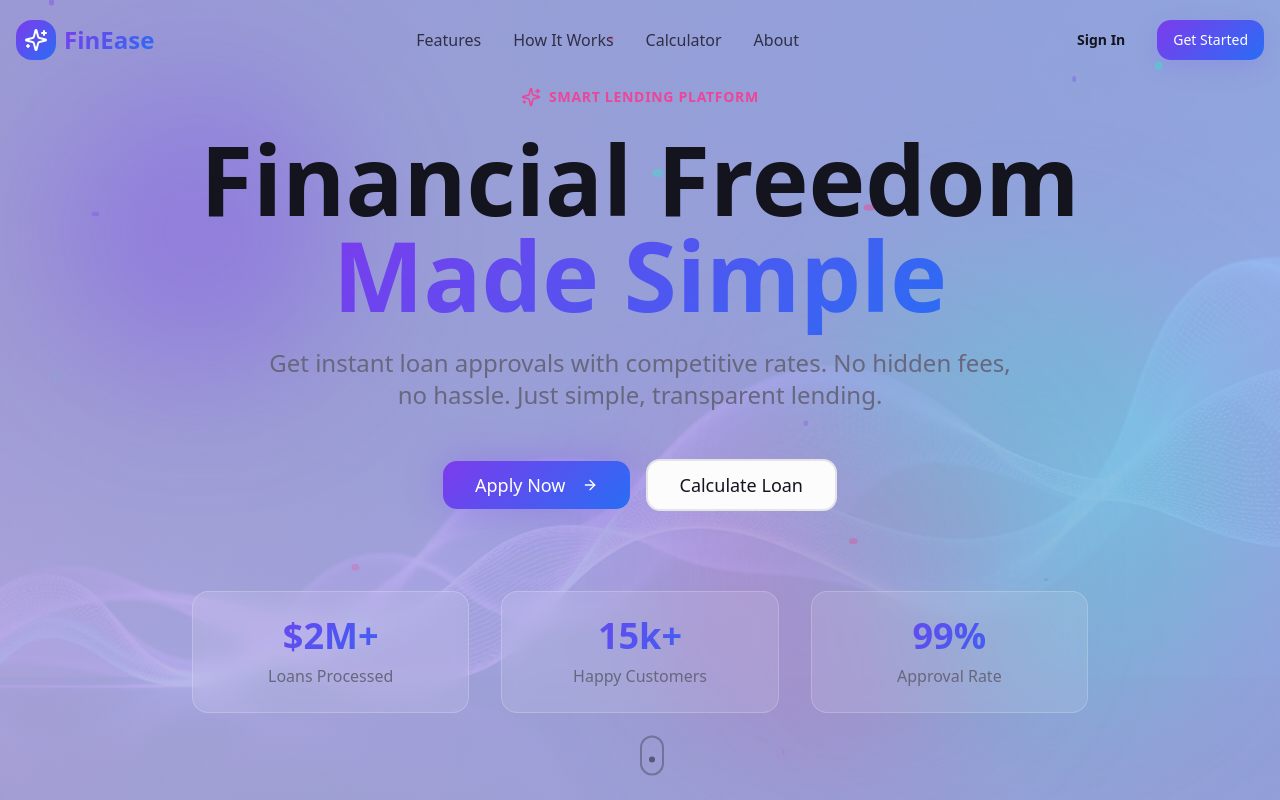
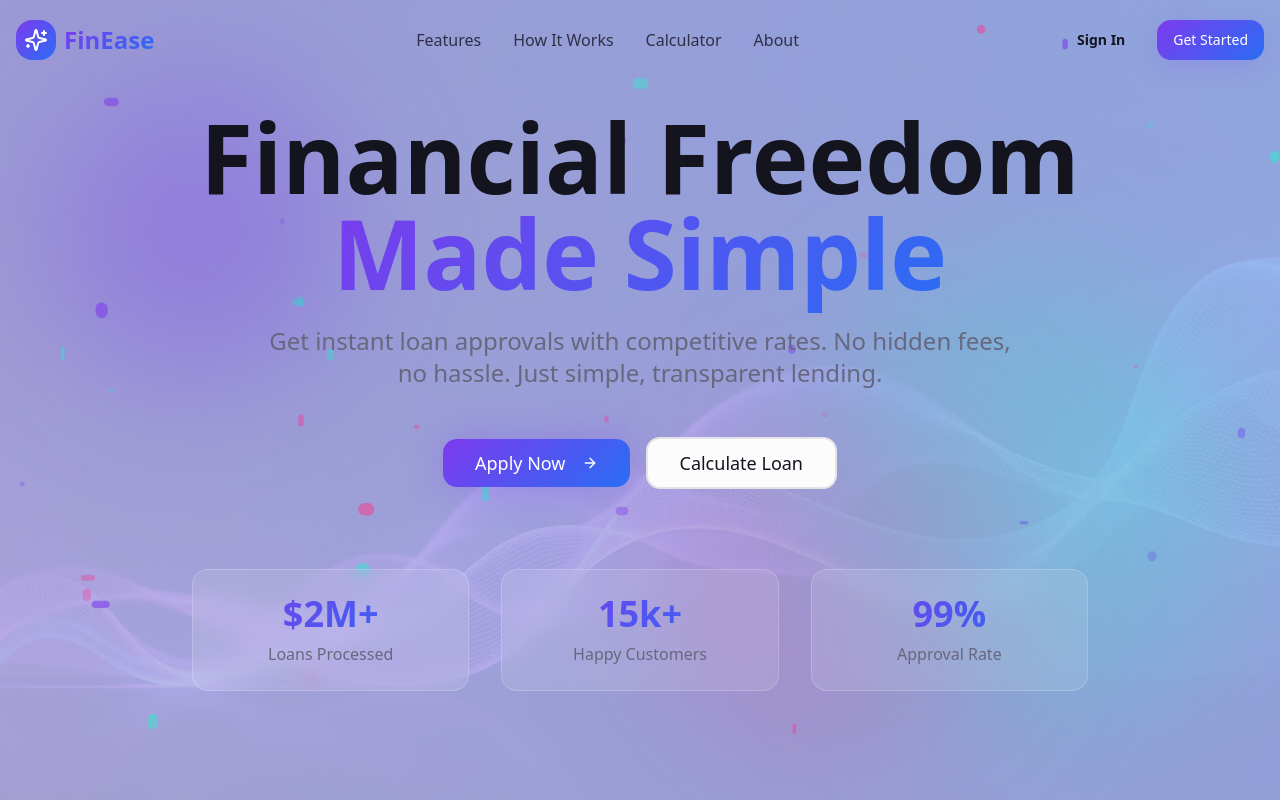
Before and after one commit to ashxta/fin-sparkle-react, a React (Vite) app: page / in a window 1280 px wide. Shown: the top 800 px of the page. Built offline with nearby package versions, Linux system fonts and the light colour scheme; the HTML template or start-up script is replaced by a standard one.

Commit message:
Refactor: Enhance hero section animations and content

```diff
--- a/src/components/Hero.tsx
+++ b/src/components/Hero.tsx
@@ -63,13 +63,13 @@ export const Hero = () => {
         />
 
         {/* Floating Particles */}
-        {[...Array(15)].map((_, i) => (
+        {[...Array(40)].map((_, i) => (
           <motion.div
             key={i}
             className="absolute rounded-full"
             style={{
-              width: Math.random() * 6 + 2 + "px",
-              height: Math.random() * 6 + 2 + "px",
+              width: Math.random() * 8 + 2 + "px",
+              height: Math.random() * 8 + 2 + "px",
               left: Math.random() * 100 + "%",
               top: Math.random() * 100 + "%",
               background: i % 3 === 0
@@ -77,19 +77,19 @@ export const Hero = () => {
                 : i % 3 === 1
                 ? "hsl(var(--secondary))"
                 : "hsl(var(--accent))",
-              opacity: Math.random() * 0.3 + 0.2,
+              opacity: Math.random() * 0.4 + 0.2,
             }}
             animate={{
-              y: [0, Math.random() * -100 - 50],
-              x: [0, Math.random() * 60 - 30],
-              opacity: [0.2, 0.5, 0.2],
-              scale: [1, 1.5, 1],
+              y: [0, Math.random() * -150 - 50],
+              x: [0, Math.random() * 80 - 40],
+              opacity: [0.2, 0.6, 0.2],
+              scale: [1, 1.8, 1],
             }}
             transition={{
-              duration: Math.random() * 10 + 10,
+              duration: Math.random() * 5 + 5,
               repeat: Infinity,
               ease: "easeInOut",
-              delay: Math.random() * 5,
+              delay: Math.random() * 3,
             }}
           />
         ))}
@@ -138,18 +138,6 @@ export const Hero = () => {
 
       {/* Content */}
       <div className="container mx-auto px-4 z-10 text-center">
-        <motion.div
-          initial={{ opacity: 0, y: 30 }}
-          animate={{ opacity: 1, y: 0 }}
-          transition={{ duration: 0.8 }}
-          className="flex items-center justify-center gap-2 mb-6"
-        >
-          <Sparkles className="w-5 h-5 text-accent" />
-          <span className="text-accent font-semibold tracking-wider uppercase text-sm">
-            Smart Lending Platform
-          </span>
-        </motion.div>
-
         <motion.h1
           initial={{ opacity: 0, y: 30 }}
           animate={{ opacity: 1, y: 0 }}
@@ -220,21 +208,6 @@ export const Hero = () => {
           ))}
         </motion.div>
       </div>
-
-      {/* Scroll Indicator */}
-      <motion.div
-        className="absolute bottom-8 left-1/2 transform -translate-x-1/2"
-        animate={{ y: [0, 10, 0] }}
-        transition={{ duration: 2, repeat: Infinity }}
-      >
-        <div className="w-6 h-10 border-2 border-foreground/30 rounded-full p-1">
-          <motion.div
-            className="w-1.5 h-1.5 bg-foreground/50 rounded-full mx-auto"
-            animate={{ y: [0, 20, 0] }}
-            transition={{ duration: 2, repeat: Infinity }}
-          />
-        </div>
-      </motion.div>
     </section>
   );
 };
```
